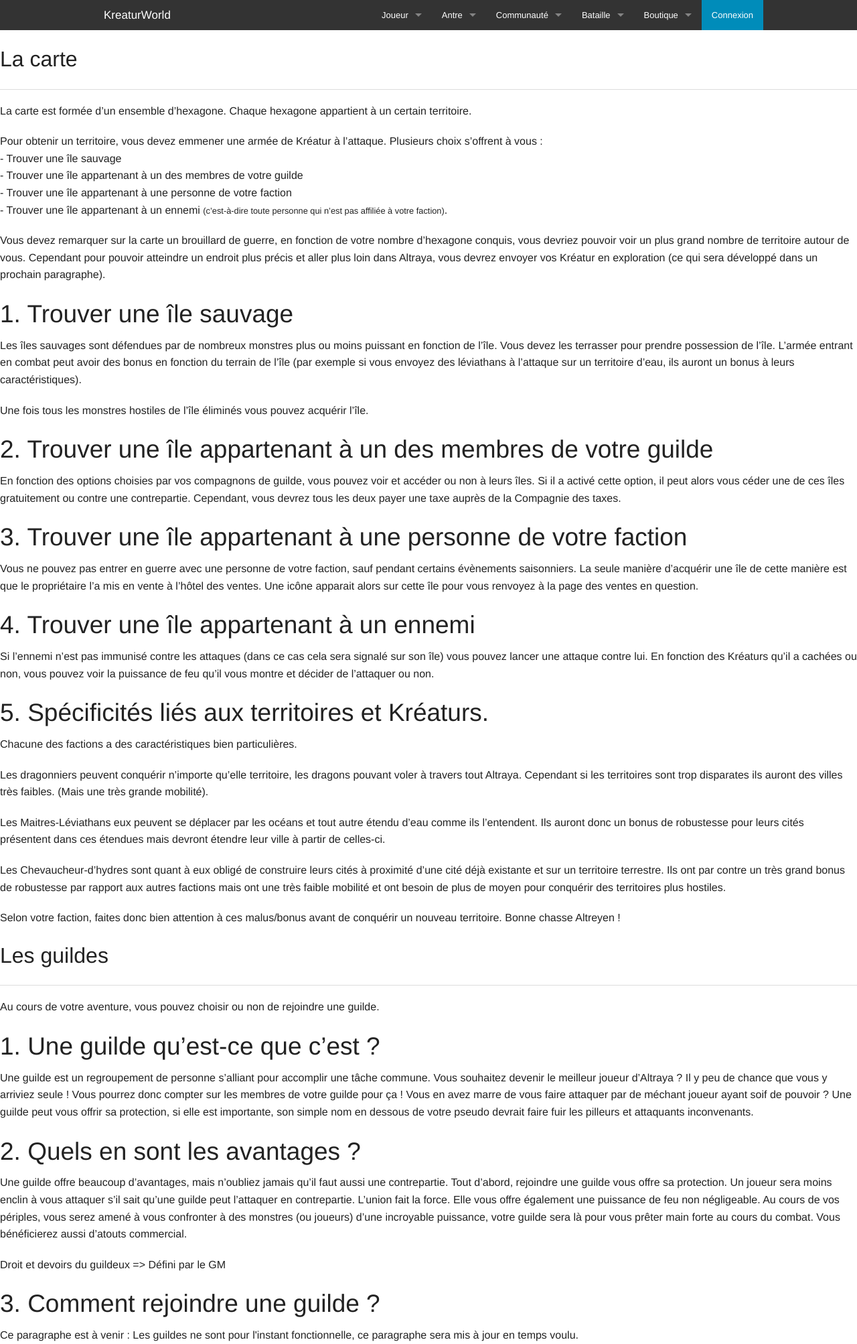
After one commit to Altraya/KreaturWorld, a PHP site: page /FAQ.php in a window 1280 px wide. The commit adds this page. Shown: the whole page at 67% size. Run offline with PHP 8.4, Linux system fonts and the light colour scheme; a stand-in replaces the project's code that opens the database connection.

Commit message:
Add FAQ text + some files controllers/view to future pages

```diff
--- /dev/null
+++ b/FAQ.php
@@ -0,0 +1,5 @@
+<?php
+
+	require_once("controllers/FAQ.php");
+
+?>
--- /dev/null
+++ b/bataille.php
@@ -0,0 +1,5 @@
+<?php
+
+	require_once("controllers/bataille.php");
+
+?>
--- /dev/null
+++ b/classement.php
@@ -0,0 +1,5 @@
+<?php
+
+	require_once("controllers/classement.php");
+
+?>
--- /dev/null
+++ b/controllers/FAQ.php
@@ -0,0 +1,15 @@
+<?php
+	/* FAQ controller */
+
+	require_once("./views/GeneralView.class.php");
+	require_once("./views/FAQView.class.php");
+
+	$view = new GeneralView();
+	$FaqView = new FAQView();
+
+	$view->header("KreaturWorld - FAQ");
+		$view->topBar();
+		$FaqView->map();
+		$FaqView->guild();
+	$view->endPage();
+?>
--- /dev/null
+++ b/hilrad.php
@@ -0,0 +1,5 @@
+<?php
+
+	require_once("controllers/hilrad.php");
+
+?>
--- /dev/null
+++ b/map.php
@@ -0,0 +1,5 @@
+<?php
+
+	require_once("controllers/map.php");
+
+?>
--- /dev/null
+++ b/marche.php
@@ -0,0 +1,5 @@
+<?php
+
+	require_once("controllers/marche.php");
+
+?>
--- /dev/null
+++ b/views/FAQView.class.php
@@ -0,0 +1,95 @@
+<?php
+
+/**
+* 	FAQView.class.php : Specific view for the FAQ
+*
+*	Author : Karakayn
+*/
+class FAQView{
+
+	/*Constructeur*/
+	public function __construct(){
+	}
+
+
+	//title and map part for the FAQ
+	public function map(){
+		$html = '
+
+			<h1>La carte</h1>
+			<hr/>
+
+
+			<p>La carte est formée d’un ensemble d’hexagone. Chaque hexagone appartient à un certain territoire.</p>
+			<p>Pour obtenir un territoire, vous devez emmener une armée de Kréatur à l’attaque. Plusieurs choix s’offrent à vous :</br>
+			-	Trouver une île sauvage <br/>
+			-	Trouver une île appartenant à un des membres de votre guilde<br/>
+			-	Trouver une île appartenant à une personne de votre faction<br/>
+			-	Trouver une île appartenant à un ennemi <small>(c’est-à-dire toute personne qui n’est pas affiliée à votre faction)</small>.<br/></p>
+			<p>Vous devez remarquer sur la carte un brouillard de guerre, en fonction de votre nombre d’hexagone conquis, vous devriez pouvoir voir un plus grand nombre de territoire autour de vous. Cependant pour pouvoir atteindre un endroit plus précis et aller plus loin dans Altraya, vous devrez envoyer vos Kréatur en exploration (ce qui sera développé dans un prochain paragraphe).</p>
+
+			<h2>1.	Trouver une île sauvage</h2>
+
+			<p>Les îles sauvages sont défendues par de nombreux monstres plus ou moins puissant en fonction de l’île. Vous devez les terrasser pour prendre possession de l’île. L’armée entrant en combat peut avoir des bonus en fonction du terrain de l’île (par exemple si vous envoyez des léviathans à l’attaque sur un territoire d’eau, ils auront un bonus à leurs caractéristiques). </p>
+			<p>Une fois tous les monstres hostiles de l’île éliminés vous pouvez acquérir l’île.</p>
+
+			<h2>2.	Trouver une île appartenant à un des membres de votre guilde</h2>
+
+			<p>En fonction des options choisies par vos compagnons de guilde, vous pouvez voir et accéder ou non à leurs îles. Si il a activé cette option, il peut alors vous céder une de ces îles gratuitement ou contre une contrepartie. Cependant, vous devrez tous les deux payer une taxe auprès de la Compagnie des taxes.</p>
+
+			<h2>3.	Trouver une île appartenant à une personne de votre faction</h2>
+
+			<p>Vous ne pouvez pas entrer en guerre avec une personne de votre faction, sauf pendant certains évènements saisonniers. La seule manière d’acquérir une île de cette manière est que le propriétaire l’a mis en vente à l’hôtel des ventes. Une icône apparait alors sur cette île pour vous renvoyez à la page des ventes en question. </p>
+
+			<h2>4.	Trouver une île appartenant à un ennemi</h2>
+
+			<p>Si l’ennemi n’est pas immunisé contre les attaques (dans ce cas cela sera signalé sur son île) vous pouvez lancer une attaque contre lui. En fonction des Kréaturs qu’il a cachées ou non, vous pouvez voir la puissance de feu qu’il vous montre et décider de l’attaquer ou non. </p>
+
+			<h2>5.	Spécificités liés aux territoires et Kréaturs.</h2>
+
+			<p>Chacune des factions a des caractéristiques bien particulières.</p>
+			<p>Les dragonniers peuvent conquérir n’importe qu’elle territoire, les dragons pouvant voler à travers tout Altraya. Cependant si les territoires sont trop disparates ils auront des villes très faibles. (Mais une très grande mobilité). </p>
+			<p>Les Maitres-Léviathans eux peuvent se déplacer par les océans et tout autre étendu d’eau comme ils l’entendent. Ils auront donc un bonus de robustesse pour leurs cités présentent dans ces étendues mais devront étendre leur ville à partir de celles-ci.  </p>
+			<p>Les Chevaucheur-d’hydres sont quant à eux obligé de construire leurs cités à proximité d’une cité déjà existante et sur un territoire terrestre. Ils ont par contre un très grand bonus de robustesse par rapport aux autres factions mais ont une très faible mobilité et ont besoin de plus de moyen pour conquérir des territoires plus hostiles.</p>
+			<p>Selon votre faction, faites donc bien attention à ces malus/bonus avant de conquérir un nouveau territoire.  Bonne chasse Altreyen !</p>
+
+		';
+		echo $html;
+	}
+
+
+	//title and guild part for the FAQ
+	public function guild(){
+		$html = '
+
+			<h1>Les guildes</h1>
+			<hr/>
+
+
+			<p>Au cours de votre aventure, vous pouvez choisir ou non de rejoindre une guilde. </p>
+
+			<h2>1.	Une guilde qu’est-ce que c’est ? </h2>
+
+			<p>Une guilde est un regroupement de personne s’alliant pour accomplir une tâche commune.
+			Vous souhaitez devenir le meilleur joueur d’Altraya ? Il y peu de chance que vous y arriviez seule ! Vous pourrez donc compter sur les membres de votre guilde pour ça !
+			Vous en avez marre de vous faire attaquer par de méchant joueur ayant soif de pouvoir ? Une guilde peut vous offrir sa protection, si elle est importante, son simple nom en dessous de votre pseudo devrait faire fuir les pilleurs et attaquants inconvenants.</p>
+
+			<h2>2.	Quels en sont les avantages ?</h2>
+
+			<p>Une guilde offre beaucoup d’avantages, mais n’oubliez jamais qu’il faut aussi une contrepartie.
+			Tout d’abord, rejoindre une guilde vous offre sa protection. Un joueur sera moins enclin à vous attaquer s’il sait qu’une guilde peut l’attaquer en contrepartie.  L’union fait la force.
+			Elle vous offre également une puissance de feu non négligeable. Au cours de vos périples, vous serez amené à vous confronter à des monstres (ou joueurs) d’une incroyable puissance, votre guilde sera là pour vous prêter main forte au cours du combat.
+			Vous bénéficierez aussi d’atouts commercial.</p>
+
+			<p>Droit et devoirs du guildeux
+			=>	Défini par le GM</p>
+
+			<h2>3.	Comment rejoindre une guilde ?</h2>
+
+			<p>Ce paragraphe est à venir : Les guildes ne sont pour l\'instant fonctionnelle, ce paragraphe sera mis à jour en temps voulu.</p>
+
+		';
+		echo $html;
+	}
+};
+?>
--- a/views/generalView.class.php
+++ b/views/generalView.class.php
@@ -68,23 +68,24 @@ class GeneralView{
 							<ul class="dropdown">
 							  	<li><a href="#">News</a></li>
 							  	<li><a href="#">Forum</a></li>
-							  	<li><a href="#">Classement</a></li>
+							  	<li><a href="classement.php">Classement</a></li>
+							  	<li><a href="FAQ.php">FAQ</a></li>
 							</ul>
 						</li>
 
 						<li class="has-dropdown">
 							<a href="#">Bataille</a>
 							<ul class="dropdown">
-							  	<li><a href="#">En cours</a></li>
-							  	<li><a href="#">MAP</a></li>
+							  	<li><a href="bataille.php">En cours</a></li>
+							  	<li><a href="map.php">MAP</a></li>
 							</ul>
 						</li>
 
 						<li class="has-dropdown">
 							<a href="#">Boutique</a>
 							<ul class="dropdown">
-							  	<li><a href="#">Marché</a></li>
-							  	<li><a href="#">Antre d\'Hilrad</a></li>
+							  	<li><a href="marche.php">Marché</a></li>
+							  	<li><a href="hilrad.php">Antre d\'Hilrad</a></li>
 							</ul>
 						</li>
 
```
Also changed, not shown: controllers/bataille.php (added, +13 -0 lines), controllers/classement.php (added, +13 -0 lines), controllers/hilrad.php (added, +13 -0 lines), controllers/map.php (added, +13 -0 lines), controllers/marche.php (added, +13 -0 lines), views/BatailleView.class.php (added, +20 -0 lines), views/ClassementView.class.php (added, +20 -0 lines), views/HilradView.class.php (added, +20 -0 lines), views/MapView.class.php (added, +20 -0 lines), views/MarcheView.class.php (added, +20 -0 lines), 1 other file.
